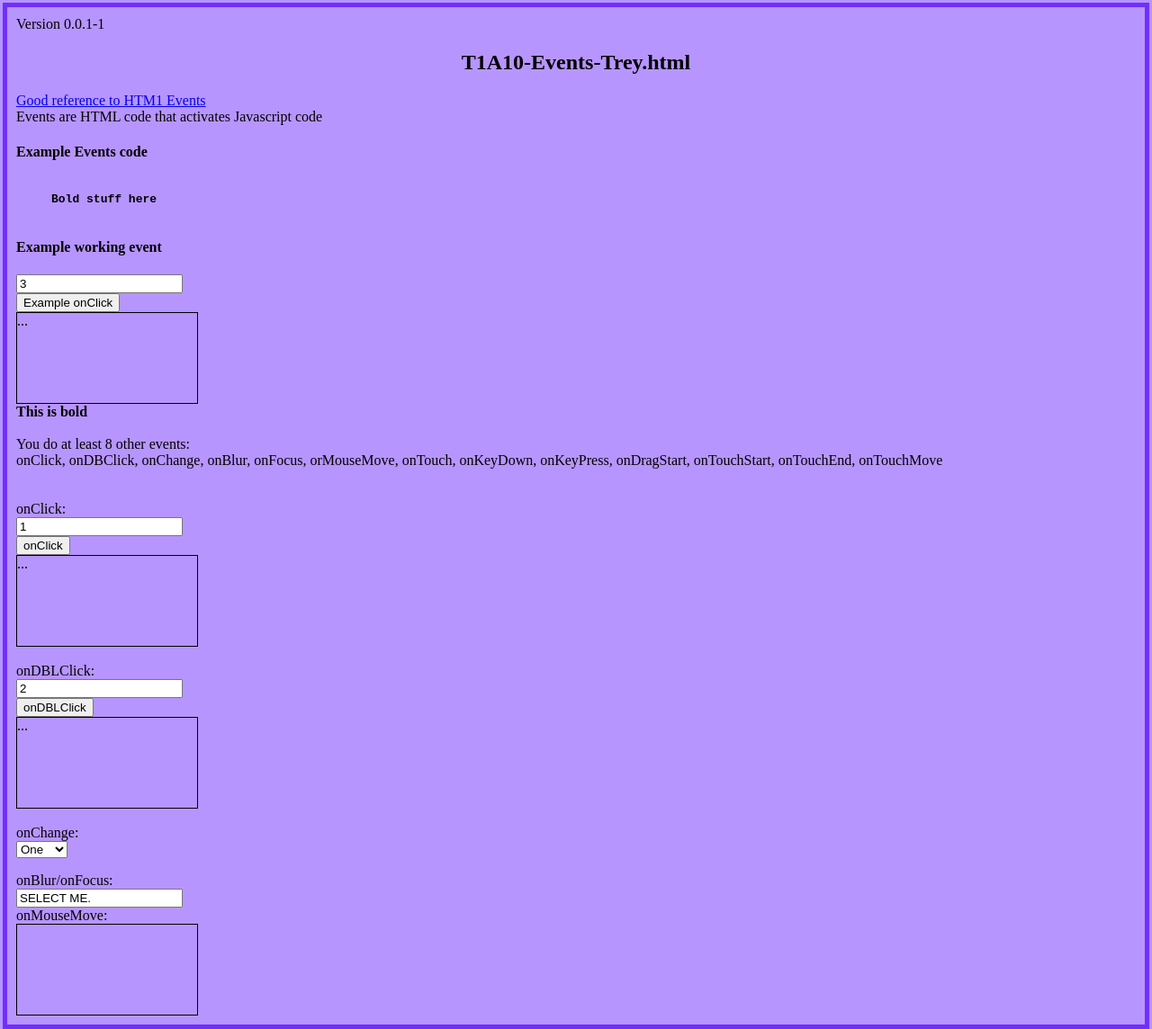
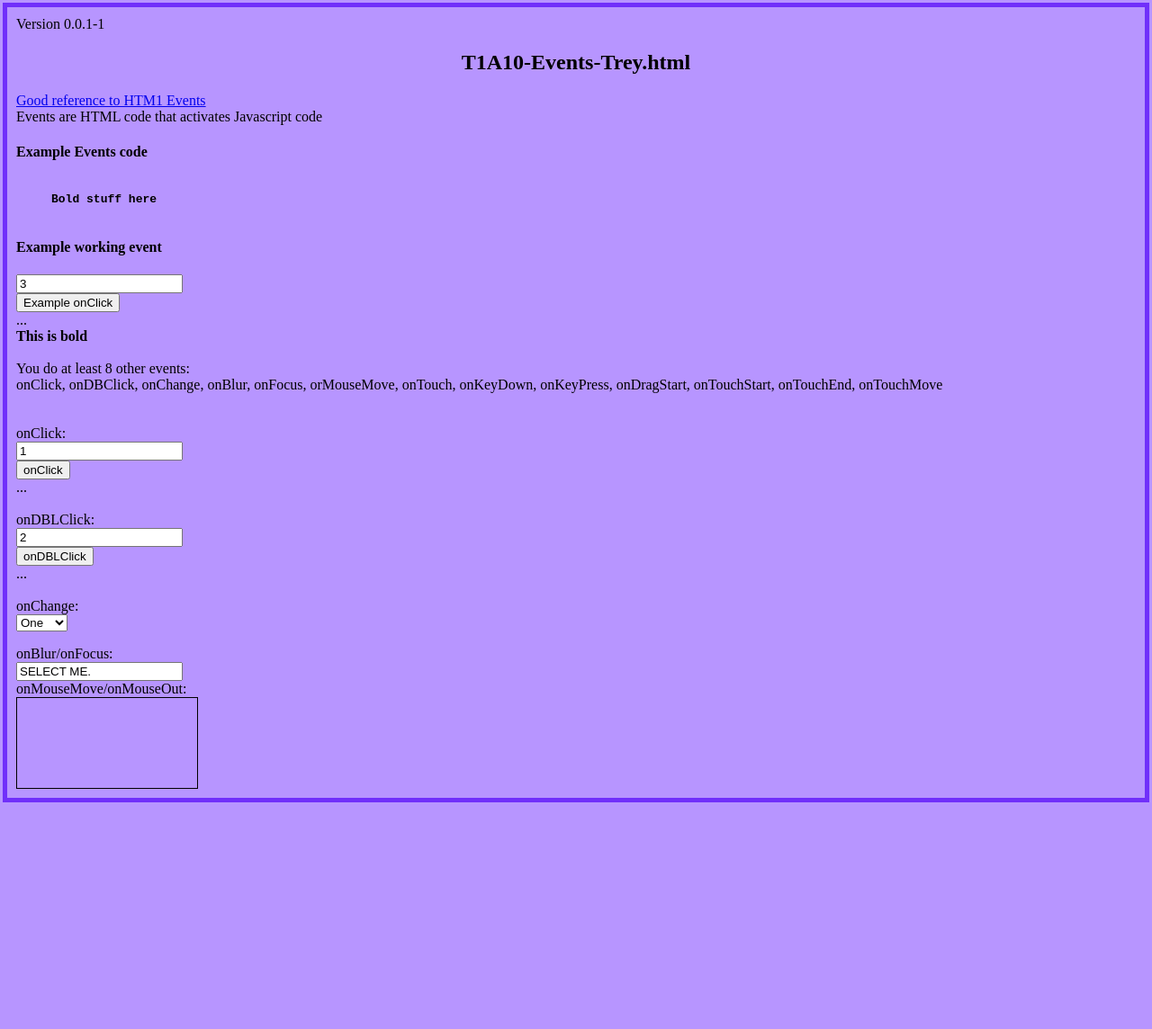
Before and after one commit to treybertram06/gamedev11trey, a plain HTML site: page public/t1a10events-trey.html in a window 1280 px wide. Shown: the whole page at 90% size. After the commit the page ends 895 px from the top, so only its background shows below. Drawn offline with Linux system fonts and the light colour scheme.

Commit message:
Update t1a10events-trey.html

```diff
--- a/public/t1a10events-trey.html
+++ b/public/t1a10events-trey.html
@@ -14,7 +14,7 @@
       padding: 10px;
 
      }
-     Div {
+     #myDiv04 {
   width: 200px;
   height: 100px;
   border: 1px solid black;
@@ -116,8 +116,8 @@ function clearCoor() {
 
    onBlur/onFocus: <br> <input type="text" value="SELECT ME." id="myText04" onblur="onBlurFunc()" onfocus="onFocusFunc()"> <br>
 
-   onMouseMove: <br>
-   <div onmousemove="onMouseMoveFunc(event)" onmouseout="clearCoor()"></div>
+   onMouseMove/onMouseOut: <br>
+   <div id="myDiv04" onmousemove="onMouseMoveFunc(event)" onmouseout="clearCoor()"></div>
    <p id="myP02"></p>
  </body>
 
```
